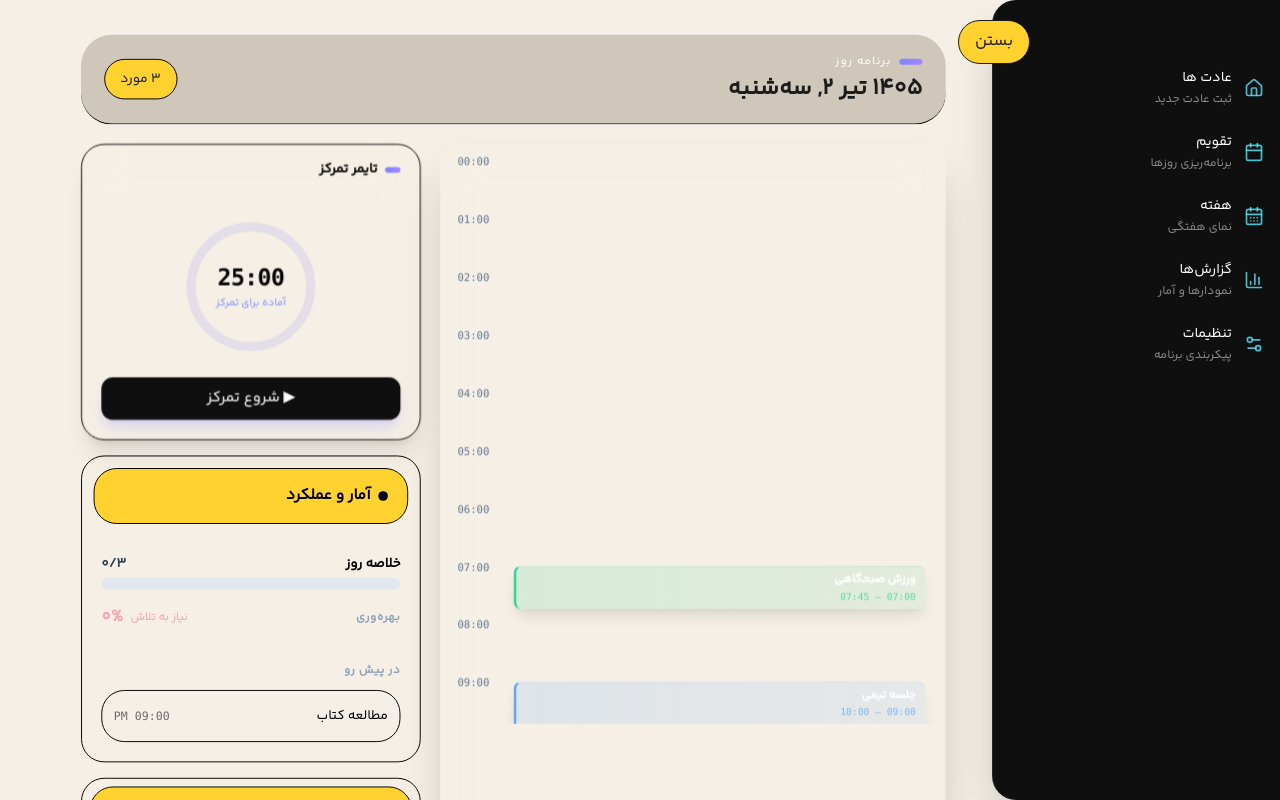
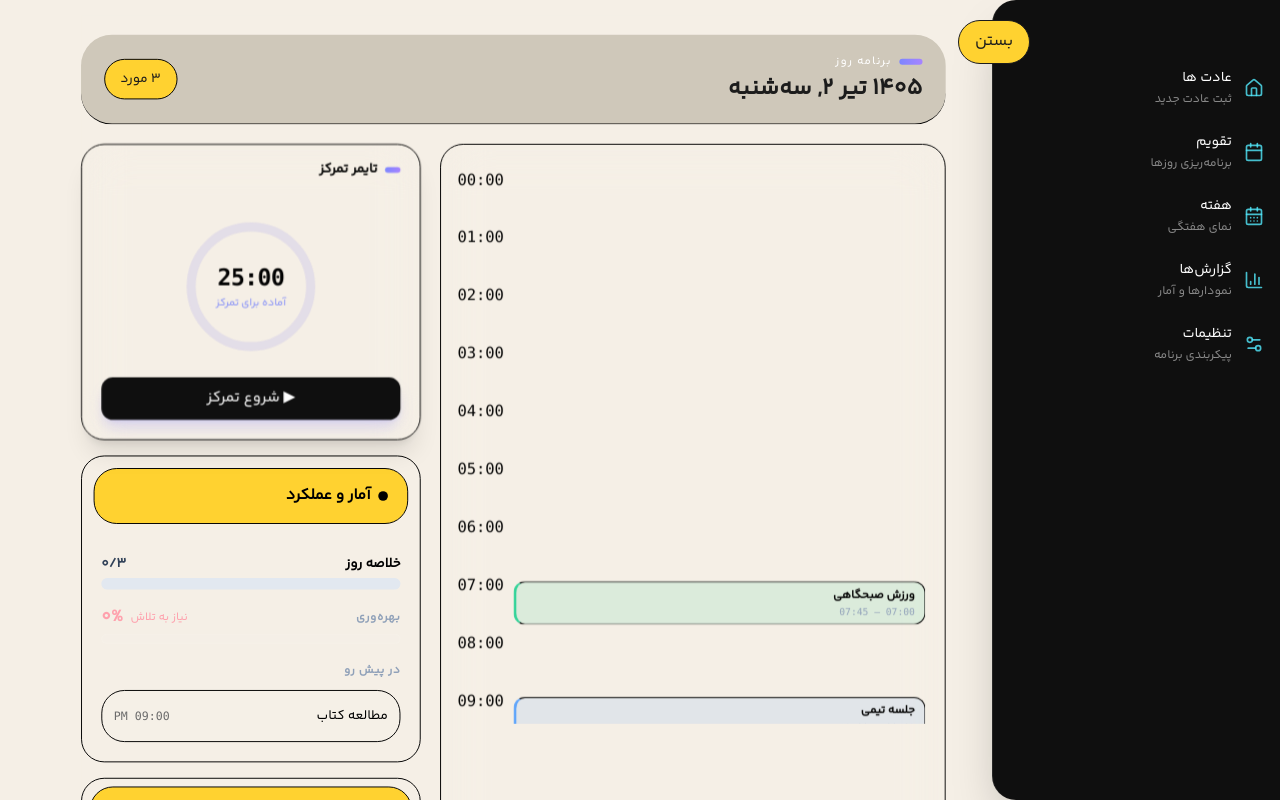
Before and after one commit to MobinaLalani/MyCalendar, a Next.js app: page /DaySheet in a window 1280 px wide. Shown: the top 800 px of the page. Built offline with nearby package versions, Linux system fonts and the light colour scheme.

Commit message:
change time grid style

```diff
--- a/src/features/daySheet/components/layout/DaySheetLayout.tsx
+++ b/src/features/daySheet/components/layout/DaySheetLayout.tsx
@@ -66,7 +66,7 @@ const DaySheetLayout: React.FC<DaySheetLayoutProps> = ({ selectedDateKey }) => {
 
       <div className="flex min-h-0 flex-1 flex-col gap-5 lg:flex-row">
       {/* ─── Timeline panel ─── */}
-      <div className="min-w-0 flex-1 overflow-hidden rounded-2xl border border-white/8  shadow-2xl backdrop-blur-xl">
+      <div className="min-w-0 flex-1 overflow-hidden rounded-3xl border border-black backdrop-blur-xl">
         {/* Timeline */}
         <div className="relative max-h-[calc(100vh-200px)] w-full overflow-y-auto px-4 py-4">
           <div className="pl-14">
--- a/src/features/daySheet/components/timeline/HourRow.tsx
+++ b/src/features/daySheet/components/timeline/HourRow.tsx
@@ -19,8 +19,8 @@ const HourRow: React.FC<HourRowProps> = ({ hour, height }) => {
 
       {/* Hour label */}
       <span
-        className={`absolute -left-14 top-0 -translate-y-1.5 select-none font-mono text-[11px] ${
-          isNoon ? "font-semibold text-slate-300" : "text-slate-500"
+        className={`absolute -left-14 top-0 -translate-y-2 select-none font-mono text-[16px] ${
+          isNoon ? "font-bold text-(--yellow)" : "font-medium  text-black "
         }`}
       >
         {hour}
--- a/src/features/daySheet/components/timeline/Task.tsx
+++ b/src/features/daySheet/components/timeline/Task.tsx
@@ -42,35 +42,23 @@ const Task: React.FC<TaskProps> = ({
 
   return (
     <div
-      className="absolute cursor-pointer overflow-hidden rounded-lg shadow-lg transition-all duration-200 hover:scale-[1.01] hover:shadow-xl"
+      className="absolute cursor-pointer overflow-hidden rounded-xl border border-black transition-opacity duration-200 hover:opacity-80"
       style={{
         top: `${topPosition}px`,
         left: `calc(${left}% + 2px)`,
         width: `calc(${width}% - 6px)`,
         height: `${taskHeight}px`,
-        backgroundColor: `${accent}18`,
+        backgroundColor: `${accent}22`,
         borderLeft: `3px solid ${accent}`,
-        borderTop: `1px solid ${accent}30`,
         zIndex: 10,
       }}
     >
-      {/* Subtle inner glow */}
-      <div
-        className="pointer-events-none absolute inset-0"
-        style={{
-          background: `linear-gradient(to right, ${accent}10, transparent)`,
-        }}
-      />
-
-      <div className="relative px-2.5 py-1.5">
-        <div className="truncate text-xs font-semibold leading-tight text-white">
+      <div className="px-2.5 py-1.5">
+        <div className="truncate text-xs font-semibold leading-tight text-black">
           {title}
         </div>
         {taskHeight > 28 && (
-          <div
-            className="mt-0.5 font-mono text-[10px]"
-            style={{ color: `${accent}cc` }}
-          >
+          <div className="mt-0.5 font-mono text-[10px] text-slate-400">
             {startTime} – {endTime}
           </div>
         )}
--- a/src/features/daySheet/components/timeline/TimeGrid.tsx
+++ b/src/features/daySheet/components/timeline/TimeGrid.tsx
@@ -143,7 +143,7 @@ const TimeGrid: React.FC<TimeGridProps> = ({
 
   return (
     <div
-      className="relative w-full border-l border-white/8 bg-transparent"
+      className="relative w-full border-l border-white/8 bg-transparent my-4"
       style={{
         height: `${totalGridHeight}px`,
       }}
```
